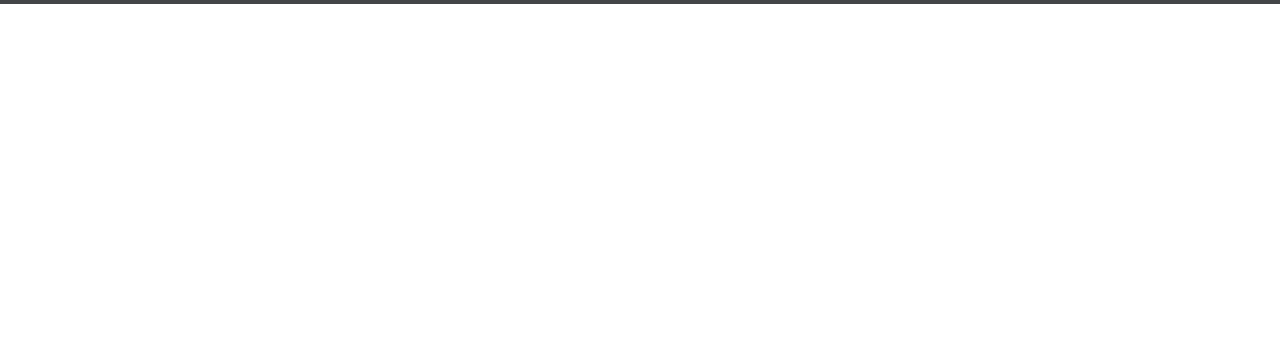
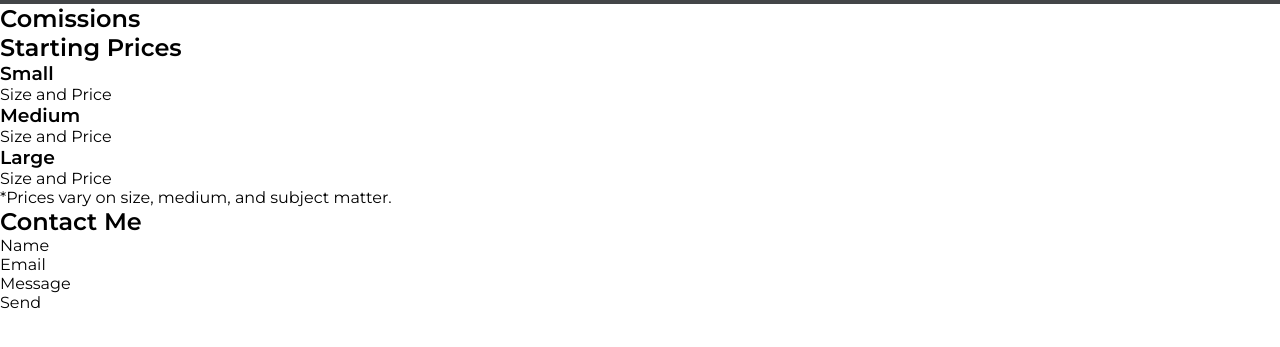
Before and after one commit to PriscillaKing/project3_king_priscilla, a plain HTML site: page contact.html in a window 1280 px wide. Shown: the part 89-436 px from the top of the page. Drawn offline with Linux system fonts and the light colour scheme.

Commit message:
Contact page info added

```diff
--- a/contact.html
+++ b/contact.html
@@ -32,6 +32,29 @@
       </div>
     </header>
 
+    <section class="commission">
+      <h1>Comissions</h1>
+      <div class="circles">
+        <h2>Starting Prices</h2>
+        <h3>Small</h3>
+        <p>Size and Price</p>
+        <h3>Medium</h3>
+        <p>Size and Price</p>
+        <h3>Large</h3>
+        <p>Size and Price</p>
+      </div>
+      <p>*Prices vary on size, medium, and subject matter.</p>
+    </section>
+
+    <section class="contact">
+      <h1>Contact Me</h1>
+      <p>Name</p>
+      <p>Email</p>
+      <p>Message</p>
+      <div class="button">
+        <p>Send</p>
+      </div>
+    </section>
 
   </body>
 </html>
```
